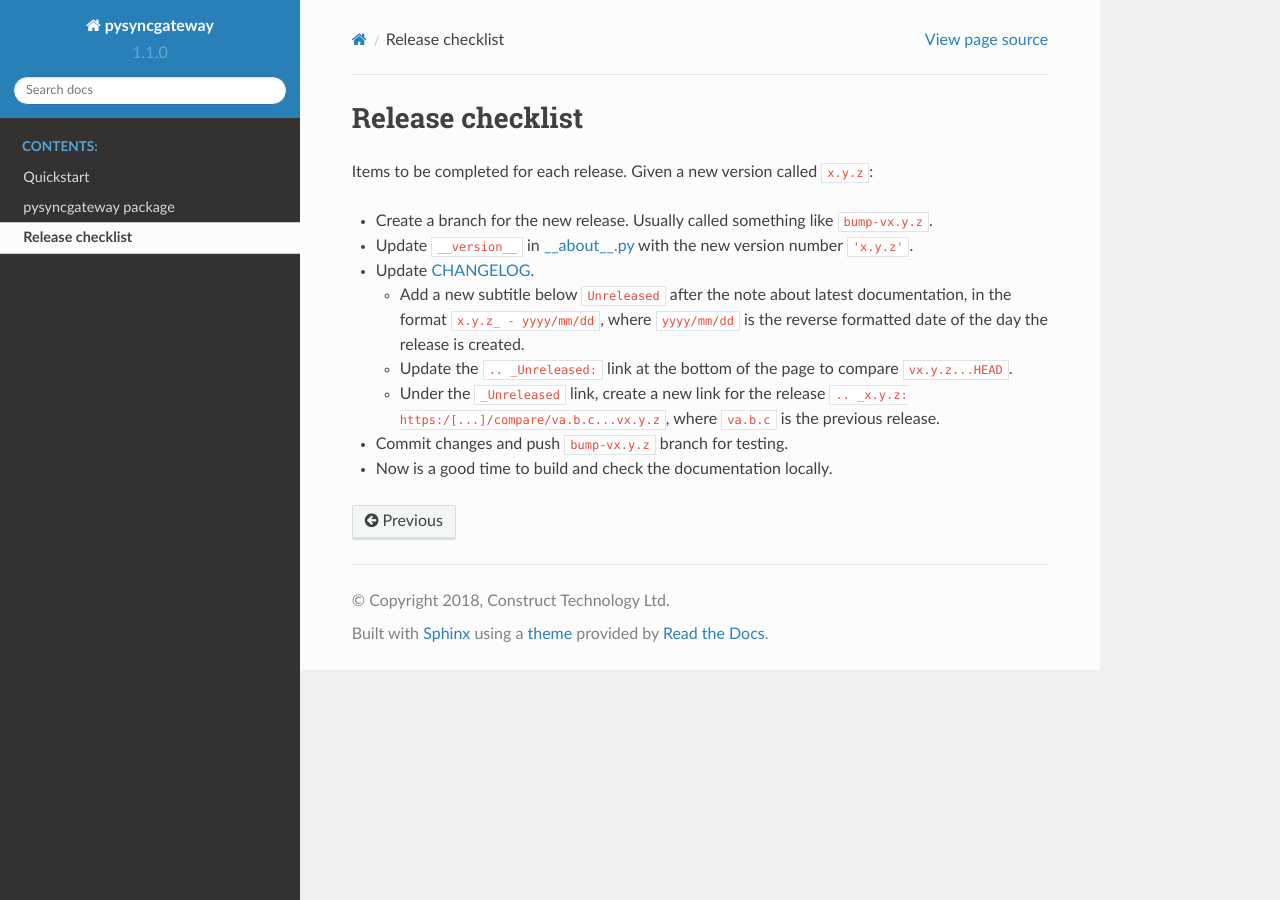
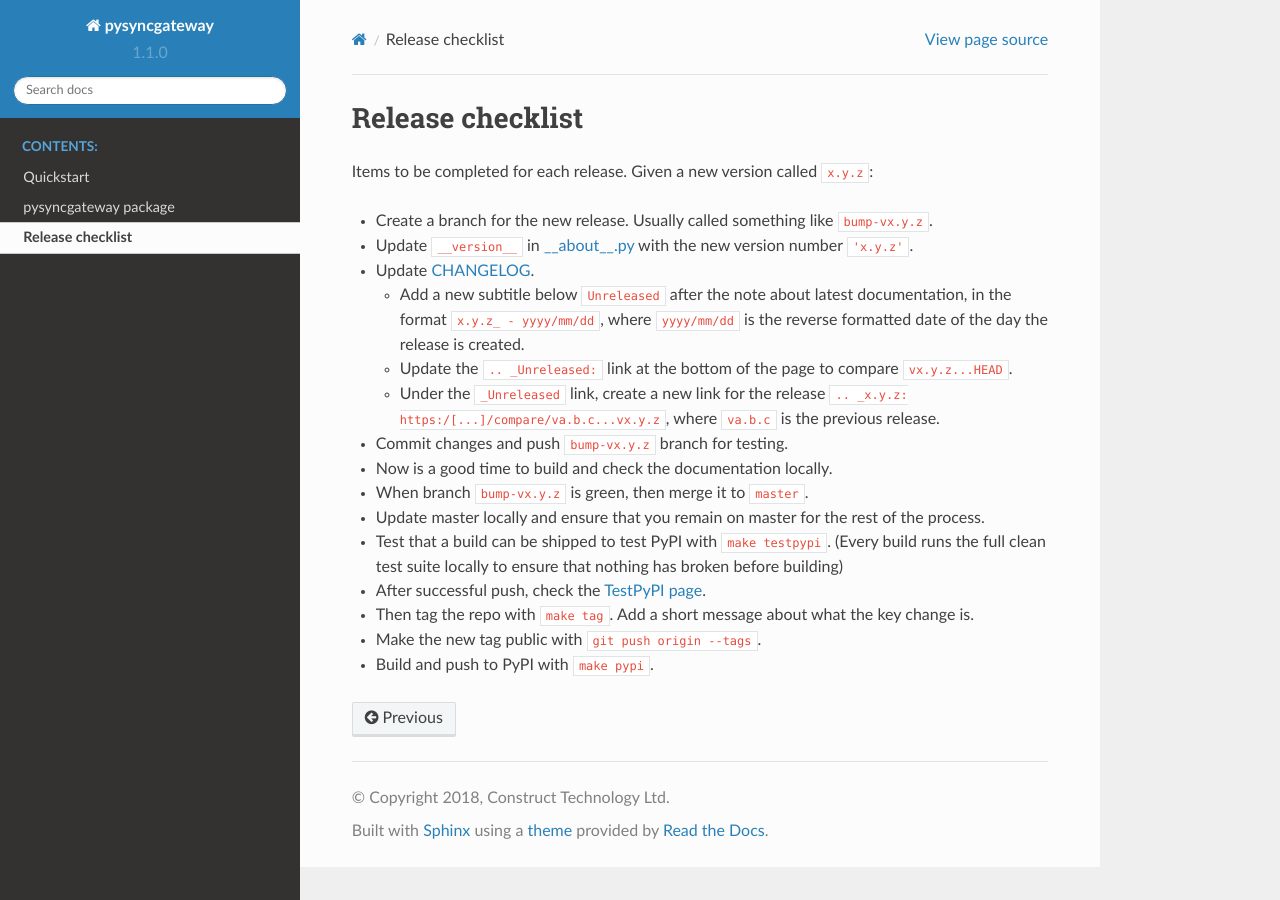
Before and after one commit to constructpm/pysyncgateway, a Sphinx documentation site: the page built from docs/release_checklist.rst, in a window 1280 px wide. Built offline with Sphinx 7.4.7 and the Read the Docs theme 2.0.0, drawn with Linux system fonts in a browser that asks for light colours.

Commit message:
Finish off release checklist

```diff
--- a/docs/release_checklist.rst
+++ b/docs/release_checklist.rst
@@ -25,3 +25,22 @@ Items to be completed for each release. Given a new version called ``x.y.z``:
 * Commit changes and push ``bump-vx.y.z`` branch for testing.
 
 * Now is a good time to build and check the documentation locally.
+
+* When branch ``bump-vx.y.z`` is green, then merge it to ``master``.
+
+* Update master locally and ensure that you remain on master for the rest of
+  the process.
+
+* Test that a build can be shipped to test PyPI with ``make testpypi``. (Every
+  build runs the full clean test suite locally to ensure that nothing has
+  broken before building)
+
+* After successful push, check the `TestPyPI page
+  <https://test.pypi.org/project/pysyncgateway/>`_.
+
+* Then tag the repo with ``make tag``. Add a short message about what the key
+  change is.
+
+* Make the new tag public with ``git push origin --tags``.
+
+* Build and push to PyPI with ``make pypi``.
```
